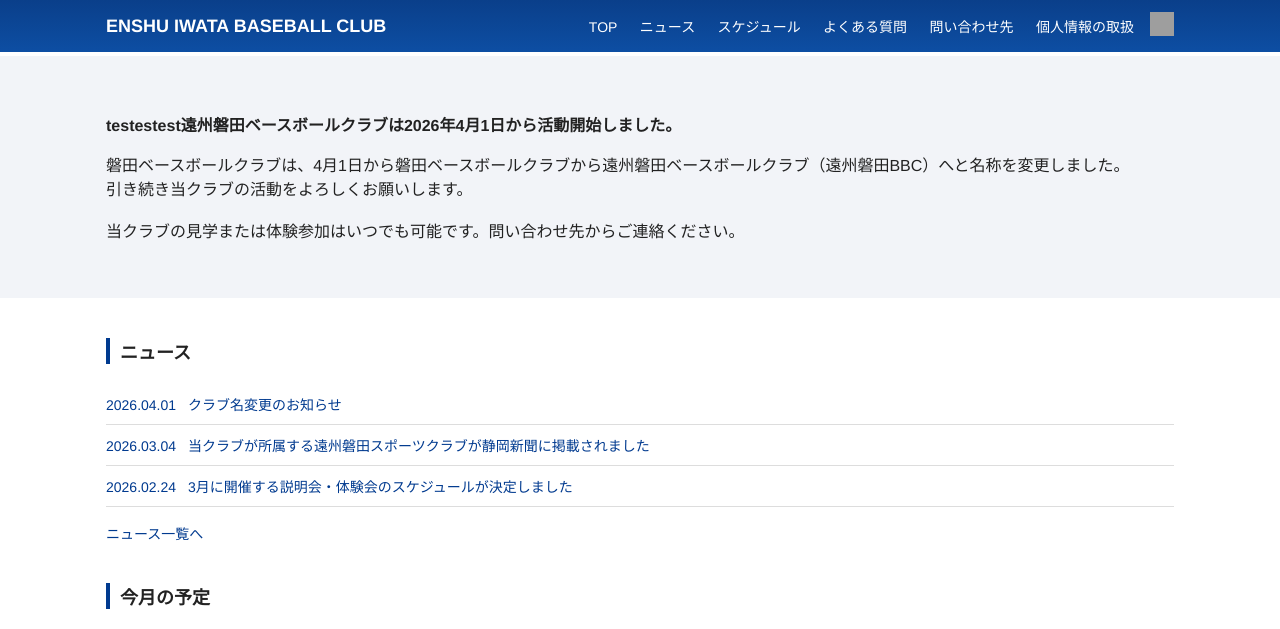
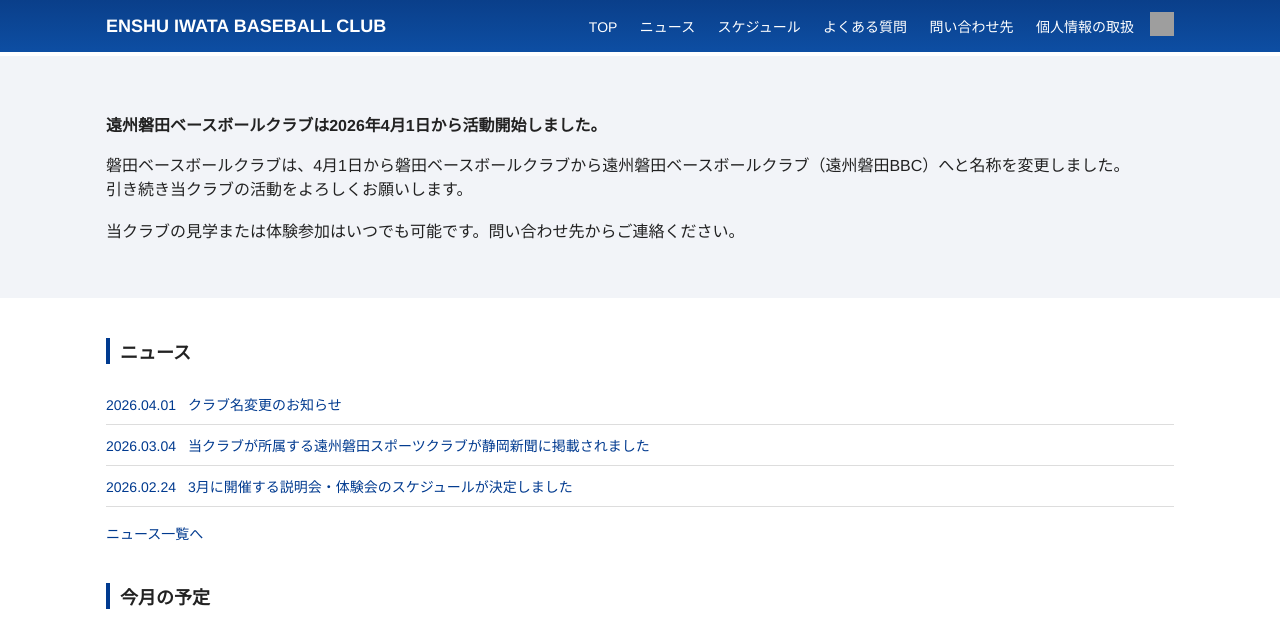
Before and after one commit to enshuiwatabbc/home, a Jekyll site: the page built from index.md, in a window 1280 px wide and 900 px high, cut to the strip 0-629 px from the top of the window. Built offline with Jekyll 4.4.1, drawn with Linux system fonts in a browser that asks for light colours; grey boxes are pictures that could not be loaded.

Commit message:
Update home.html

```diff
--- a/_layouts/home.html
+++ b/_layouts/home.html
@@ -5,7 +5,7 @@ layout: default
 <section class="hero">
   <div class="hero-inner">
 
-    <p class="hero-lead"><strong>testestest遠州磐田ベースボールクラブは2026年4月1日から活動開始しました。</strong></p>
+    <p class="hero-lead"><strong>遠州磐田ベースボールクラブは2026年4月1日から活動開始しました。</strong></p>
 
 <p>
   磐田ベースボールクラブは、4月1日から磐田ベースボールクラブから遠州磐田ベースボールクラブ（遠州磐田BBC）へと名称を変更しました。<BR>
```
